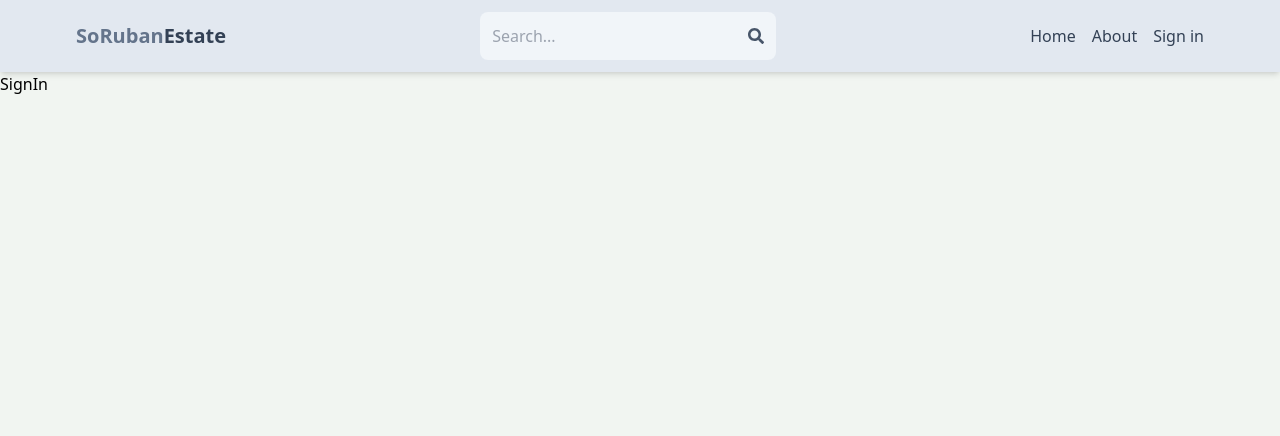
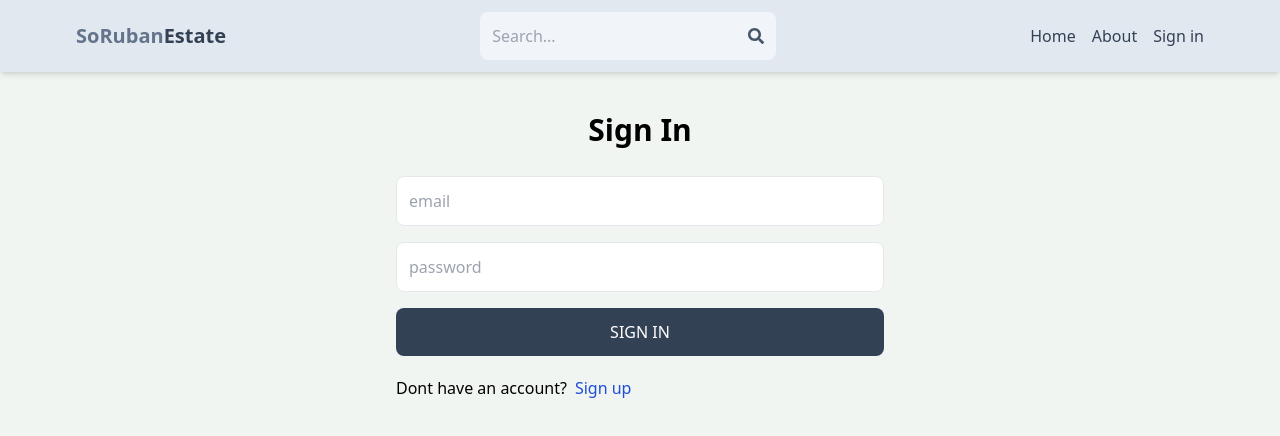
Before and after one commit to sofiiaruban/real-estate-app, a React (Vite) app in the folder real-estate-app/client/: page /sign-in in a window 1280 px wide. Shown: the top 436 px of the page. Built offline with nearby package versions, Linux system fonts and the light colour scheme.

Commit message:
feat: Complete signin functionality

```diff
--- a/real-estate-app/client/src/pages/SignIn.jsx
+++ b/real-estate-app/client/src/pages/SignIn.jsx
@@ -1,7 +1,77 @@
-import React from 'react'
+import React, { useState } from 'react'
+import { Link, useNavigate } from 'react-router-dom'
 
 export default function SignIn() {
+  const [formData, setFormData] = useState({})
+  const [error, setError] = useState(null)
+  const [loading, setLoading] = useState(false)
+  const navigate = useNavigate()
+
+  const handleChange = (e) => {
+    setFormData({
+      ...formData,
+      [e.target.id]: e.target.value
+    })
+  }
+  const handleSubmit = async (e) => {
+    e.preventDefault()
+    try {
+      setLoading(true)
+      const res = await fetch('/api/auth/signin', {
+        method: 'POST',
+        headers: {
+          'Content-Type': 'application/json'
+        },
+        body: JSON.stringify(formData)
+      })
+
+      const data = await res.json()
+
+      if (data.success === false) {
+        setLoading(false)
+        setError(data.message)
+        return
+      }
+      setLoading(false)
+      setError(null)
+      navigate('/')
+    } catch (error) {
+      setLoading(false)
+      setError(error.message)
+    }
+  }
   return (
-    <div>SignIn</div>
+    <div className="p-3 max-w-lg mx-auto">
+      <h1 className="text-3xl text-center font-semibold my-7">Sign In</h1>
+      <form onSubmit={handleSubmit} className="flex flex-col gap-4">
+        <input
+          type="text"
+          placeholder="email"
+          className="border p-3 rounded-lg"
+          id="email"
+          onChange={handleChange}
+        />
+        <input
+          type="text"
+          placeholder="password"
+          className="border p-3 rounded-lg"
+          id="password"
+          onChange={handleChange}
+        />
+        <button
+          disabled={loading}
+          className="bg-slate-700 text-white p-3 rounded-lg uppercase hover:opacity-95 disabled:opacity-80"
+        >
+          {loading ? 'Loading...' : 'Sign in'}
+        </button>
+      </form>
+      <div className="flex gap-2 mt-5">
+        <p>Dont have an account?</p>
+        <Link to={'/sign-up'}>
+          <span className="text-blue-700">Sign up</span>
+        </Link>
+      </div>
+      {error && <p className="text-red-500 mt-5">{error}</p>}
+    </div>
   )
 }
--- a/real-estate-app/client/src/pages/SignUp.jsx
+++ b/real-estate-app/client/src/pages/SignUp.jsx
@@ -45,7 +45,7 @@
 
   return (
     <div className="p-3 max-w-lg mx-auto">
-      <h1 className="text-3xl text-center font-semibold my-7">SignUp</h1>
+      <h1 className="text-3xl text-center font-semibold my-7">Sign Up</h1>
       <form  onSubmit={handleSubmit} className="flex flex-col gap-4">
         <input
           type="text"
```
